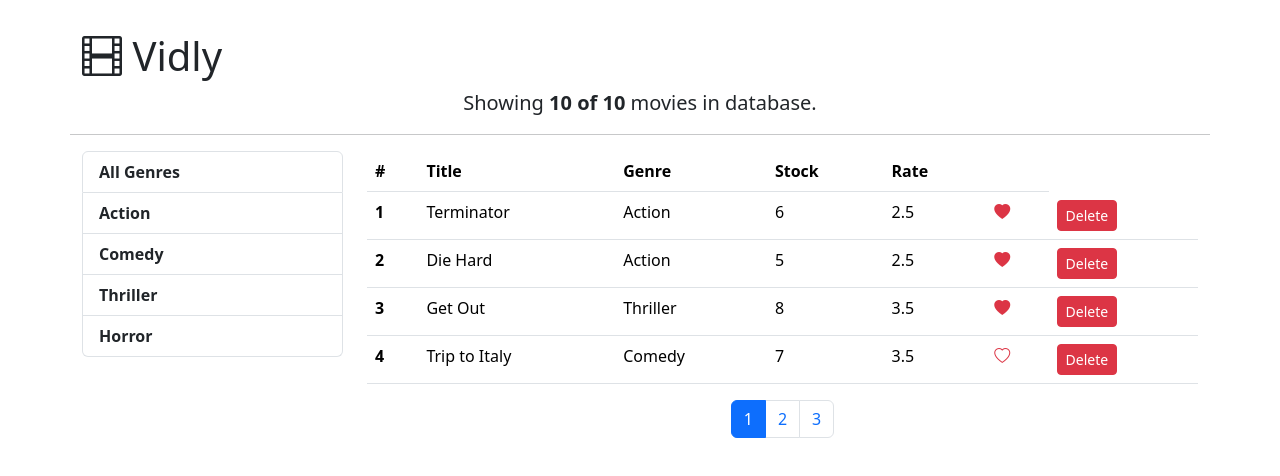
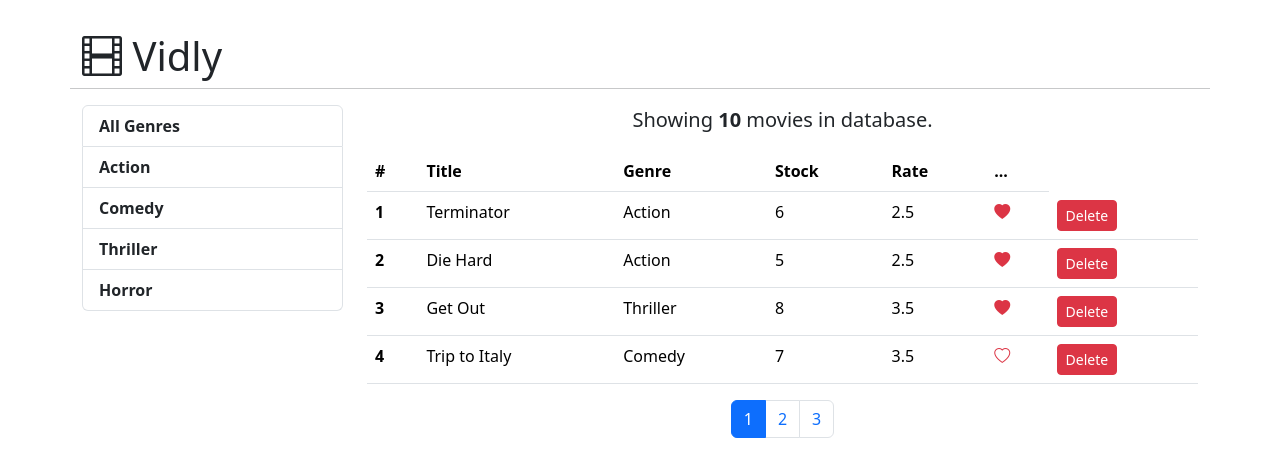
Before and after one commit to SKGWL2609/vidly-latest, a React (Vite) app: page / in a window 1280 px wide. Shown: the top 476 px of the page. Built offline with nearby package versions, Linux system fonts and the light colour scheme.

Commit message:
Sorting- Extracting MoviesTable

```diff
--- /dev/null
+++ b/src/components/MoviesTable.jsx
@@ -0,0 +1,47 @@
+import React from "react";
+import Like from "./common/Like";
+
+const MoviesTable = (props) => {
+  const { movies, onDelete, onLike } = props;
+  return (
+    <table className="table">
+      <thead>
+        <tr>
+          <th>#</th>
+          <th>Title</th>
+          <th>Genre</th>
+          <th>Stock</th>
+          <th>Rate</th>
+          <th>...</th>
+        </tr>
+      </thead>
+      <tbody>
+        {movies.map((movie, index) => (
+          <tr key={movie._id}>
+            <th>{index + 1}</th>
+            <td>{movie.title}</td>
+            <td>{movie.genre.name}</td>
+            <td>{movie.numberInStock}</td>
+            <td>{movie.dailyRentalRate}</td>
+            <td>
+              <Like
+                liked={movie.liked}
+                onClick={() => onLike(movie)}
+              />
+            </td>
+            <td>
+              <button
+                onClick={() => onDelete(movie)}
+                className="btn btn-sm btn-danger"
+              >
+                Delete
+              </button>
+            </td>
+          </tr>
+        ))}
+      </tbody>
+    </table>
+  );
+};
+
+export default MoviesTable;
--- a/src/components/movies.jsx
+++ b/src/components/movies.jsx
@@ -4,9 +4,9 @@ import { getMovies } from "../services/fakeMovieService";
 import { getGenres } from "../services/fakeGenreService";
 import { paginate } from "../utils/paginate";
 
-import Like from "./common/Like";
 import Pagination from "./common/Pagination";
 import ListGroup from "./common/ListGroup";
+import MoviesTable from "./MoviesTable";
 
 class Movies extends Component {
   //   initialize movies using fakeMovieService
@@ -18,7 +18,7 @@ class Movies extends Component {
   };
 
   componentDidMount() {
-    const genres = [{name: 'All Genres', _id:null}, ...getGenres()]
+    const genres = [{ name: "All Genres", _id: null }, ...getGenres()];
 
     this.setState({
       movies: getMovies(),
@@ -72,9 +72,10 @@ class Movies extends Component {
       );
 
     // filter movies based on genre
-    const filteredMovies =  selectedGenre && selectedGenre._id
-      ? allMovies.filter((m) => m.genre._id === selectedGenre._id)
-      : allMovies;
+    const filteredMovies =
+      selectedGenre && selectedGenre._id
+        ? allMovies.filter((m) => m.genre._id === selectedGenre._id)
+        : allMovies;
 
     // Paginate movies
     const movies = paginate(filteredMovies, currentPage, pageSize);
@@ -82,10 +83,8 @@ class Movies extends Component {
     return (
       <>
         <div className="row">
-          <p className="text-center fs-5">
-            Showing <strong>{[`${filteredMovies.length} of ${movieCount}`]}</strong> movies in database.
-          </p>
           <hr />
+
           <div className="col-3">
             <ListGroup
               items={this.state.genres}
@@ -93,44 +92,19 @@ class Movies extends Component {
               onItemSelect={this.handleGenreSelect}
             />
           </div>
+
           <div className="col">
-            <table className="table">
-              <thead>
-                <tr>
-                  <th scope="col">#</th>
-                  <th scope="col">Title</th>
-                  <th scope="col">Genre</th>
-                  <th scope="col">Stock</th>
-                  <th scope="col">Rate</th>
-                  <th scope="col"></th>
-                </tr>
-              </thead>
-              <tbody>
-                {movies.map((movie, index) => (
-                  <tr key={movie._id}>
-                    <th>{index + 1}</th>
-                    <td>{movie.title}</td>
-                    <td>{movie.genre.name}</td>
-                    <td>{movie.numberInStock}</td>
-                    <td>{movie.dailyRentalRate}</td>
-                    <td>
-                      <Like
-                        liked={movie.liked}
-                        onClick={() => this.handleLike(movie)}
-                      />
-                    </td>
-                    <td>
-                      <button
-                        onClick={() => this.handleDelete(movie)}
-                        className="btn btn-sm btn-danger"
-                      >
-                        Delete
-                      </button>
-                    </td>
-                  </tr>
-                ))}
-              </tbody>
-            </table>
+            {/* moved in movies table */}
+            <p className="text-center fs-5">
+              Showing <strong>{[filteredMovies.length]}</strong> movies in
+              database.
+            </p>
+            <MoviesTable
+              movies={movies}
+              onLike={this.handleLike}
+              onDelete={this.handleDelete}
+            />
+
             <Pagination
               itemsCount={filteredMovies.length}
               pageSize={pageSize}
```
